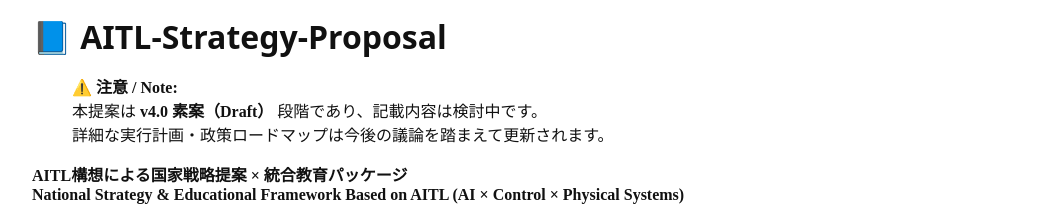
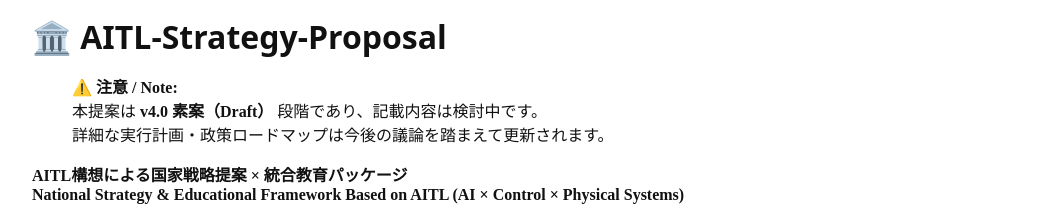
Before and after one commit to Samizo-AITL/AITL-Strategy-Proposal, a Jekyll site: the page built from index.md, in a window 1280 px wide. Shown: the top 210 px of the page, without its empty margins (118-1161 px from the left). Built offline with Jekyll 4.4.1, drawn with Linux system fonts in a browser that asks for light colours.

```diff
--- a/index.md
+++ b/index.md
@@ -3,7 +3,7 @@ layout: aitl
 title: AITL-Strategy-Proposal
 ---
 
-# 📘 AITL-Strategy-Proposal
+# 🏛️ AITL-Strategy-Proposal
 
 > ⚠️ **注意 / Note:**
 > 本提案は **v4.0 素案（Draft）** 段階であり、記載内容は検討中です。
```
